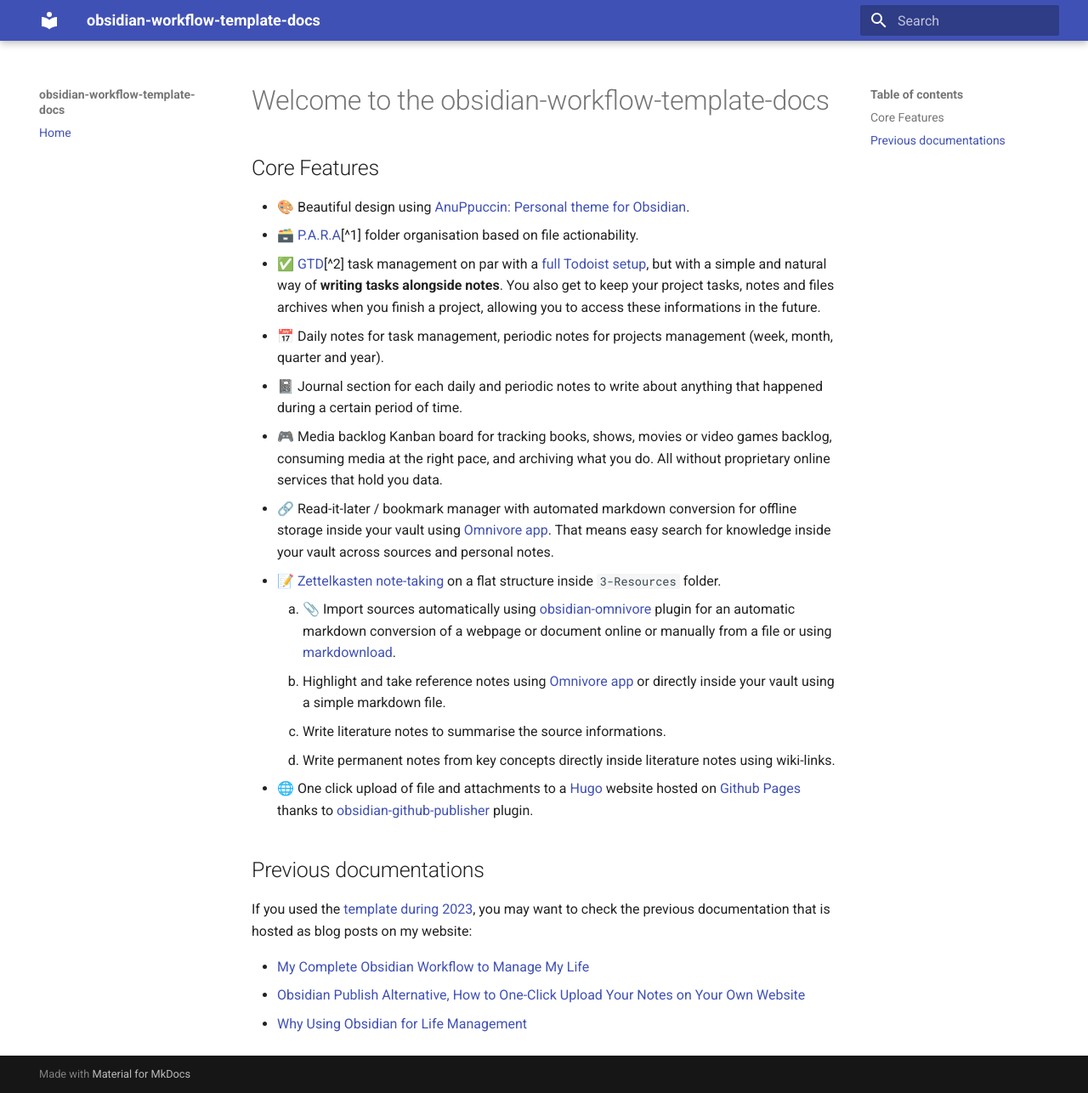
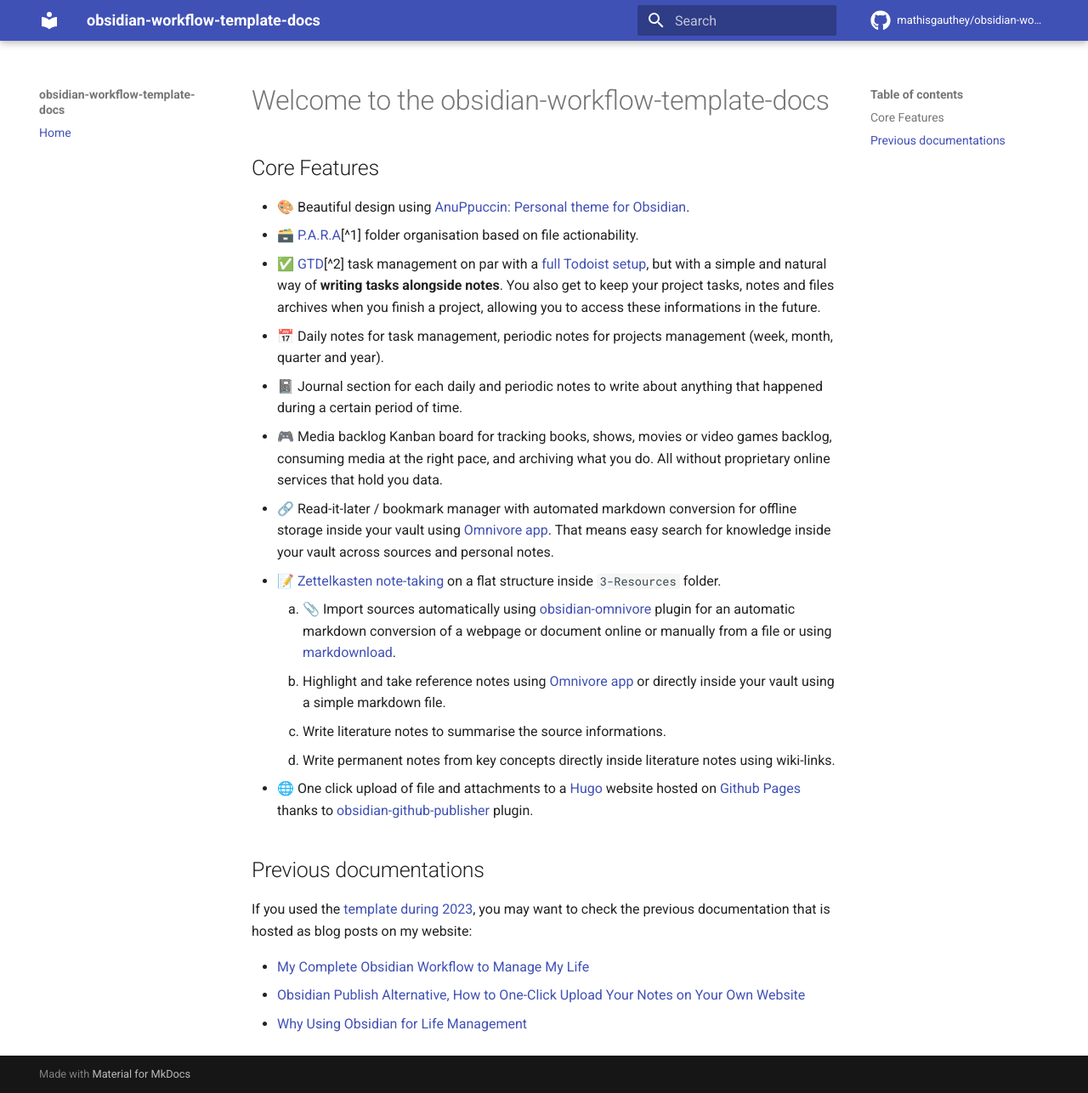
Before and after one commit to mathisgauthey/obsidian-workflow-template-docs, an MkDocs documentation site: the page built from docs/index.md, in a window 1280 px wide and 1286 px high. Shown: the whole window at 85% size. Built offline with MkDocs 1.6.1 and Material for MkDocs 9.7.7, drawn with Linux system fonts in a browser that asks for light colours; comment, search, counter and statistics services are not loaded.

Commit message:
Added obsidian-workflow-template repo link

```diff
--- a/mkdocs.yml
+++ b/mkdocs.yml
@@ -1,5 +1,9 @@
 site_name: obsidian-workflow-template-docs
+repo_url: https://github.com/mathisgauthey/obsidian-workflow-template
+repo_name: mathisgauthey/obsidian-workflow-template-docs
 theme:
   name: material
+  icon:
+    repo: fontawesome/brands/github
 nav:
   - Home: index.md
```
